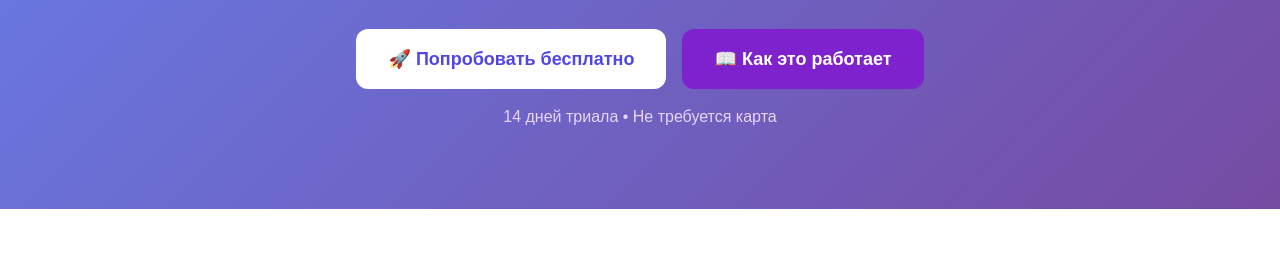
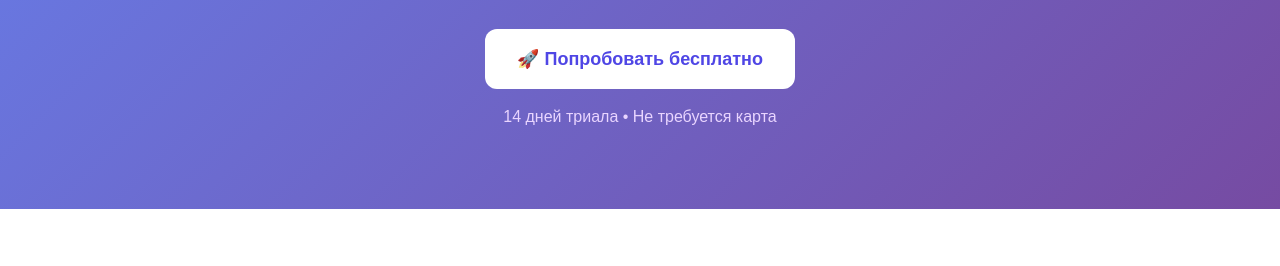
Before and after one commit to kh93btarget6901/callmind-mass, a website: page frontend/index.html in a window 1280 px wide. Shown: the part 332-598 px from the top of the page. Drawn offline with nearby package versions, Linux system fonts and the light colour scheme.

Commit message:
Update index.html

```diff
--- a/frontend/index.html
+++ b/frontend/index.html
@@ -18,7 +18,6 @@
 <body class="bg-slate-50">
 
 <!-- LANDING -->
-<!-- LANDING -->
 <div id="landing" style="display:none">
     <header class="bg-white border-b px-6 py-4">
         <div class="max-w-7xl mx-auto flex justify-between items-center">
@@ -30,20 +29,17 @@
         </div>
     </header>
 
-    <!-- Hero -->
     <section class="gradient-bg text-white py-20 text-center">
         <div class="max-w-4xl mx-auto px-6">
             <h1 class="text-5xl font-bold mb-6">РОП на стероидах, который слушает 100% звонков</h1>
             <p class="text-xl mb-8">AI-анализ звонков в реальном времени. Автоматическая оценка, рекомендации, рейтинг команды.</p>
             <div class="flex gap-4 justify-center mb-4">
                 <button onclick="showAuth('register')" class="px-8 py-4 bg-white text-indigo-600 rounded-xl font-bold text-lg hover:shadow-xl transition">🚀 Попробовать бесплатно</button>
-                <button class="px-8 py-4 bg-purple-700 text-white rounded-xl font-bold text-lg hover:bg-purple-800">📖 Как это работает</button>
             </div>
             <p class="text-purple-200">14 дней триала • Не требуется карта</p>
         </div>
     </section>
 
-    <!-- Features -->
     <section class="py-20 bg-white">
         <div class="max-w-7xl mx-auto px-6">
             <h2 class="text-4xl font-bold text-center mb-12">Что умеет CallMind</h2>
@@ -67,7 +63,6 @@
         </div>
     </section>
 
-    <!-- Pricing -->
     <section class="py-20 bg-slate-50">
         <div class="max-w-7xl mx-auto px-6">
             <h2 class="text-4xl font-bold text-center mb-12">Тарифы</h2>
@@ -107,7 +102,6 @@
         </div>
     </section>
 
-    <!-- Footer -->
     <footer class="bg-slate-900 text-white py-12">
         <div class="max-w-7xl mx-auto px-6 text-center">
             <p class="text-slate-400">© 2026 CallMind. Все права защищены.</p>
@@ -115,7 +109,6 @@
     </footer>
 </div>
 
-<!-- AUTH MODAL -->
 <div id="auth-modal" style="display:none" class="fixed inset-0 bg-black/60 flex items-center justify-center z-50 p-4">
     <div class="bg-white rounded-2xl max-w-md w-full p-8">
         <div id="register-form">
@@ -137,7 +130,6 @@
     </div>
 </div>
 
-<!-- DASHBOARD -->
 <div id="dashboard" style="display:none" class="min-h-screen flex">
     <aside class="w-72 gradient-bg text-white flex flex-col">
         <div class="p-6 border-b border-white/20">
```
